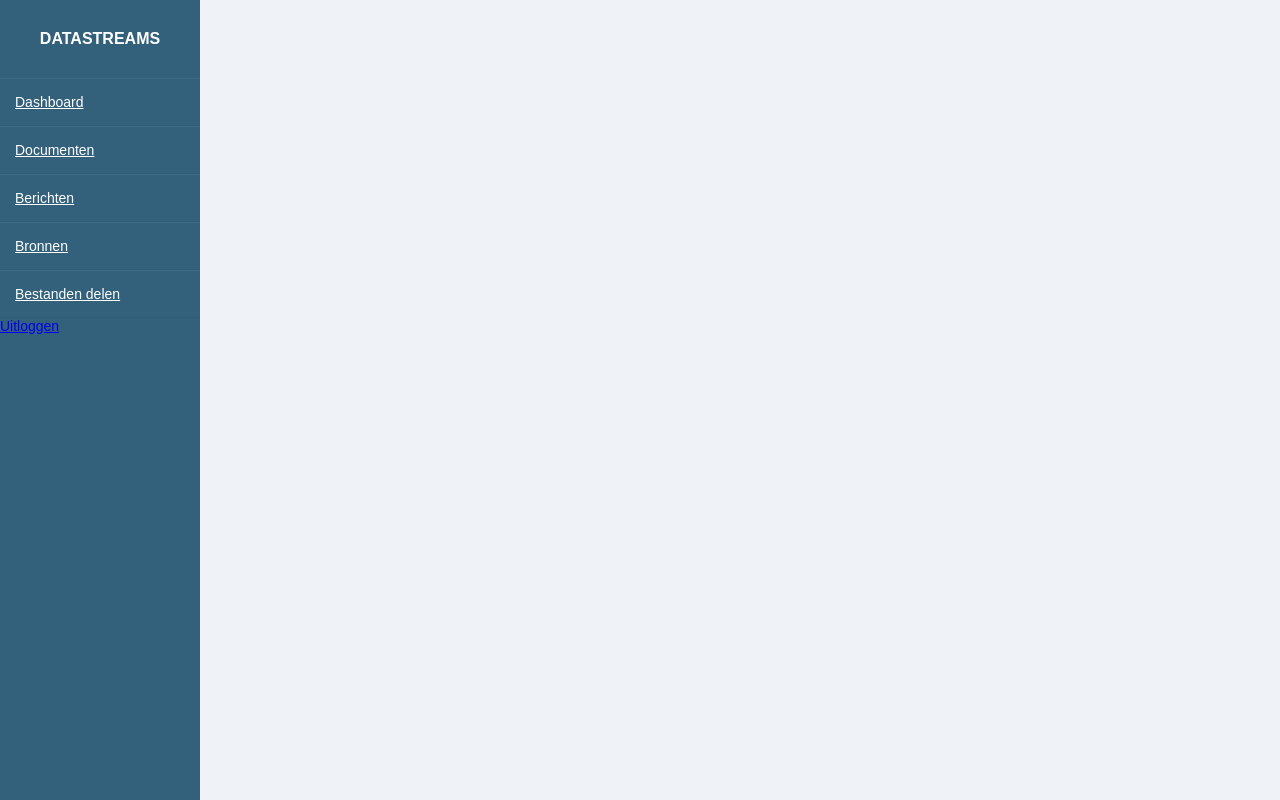
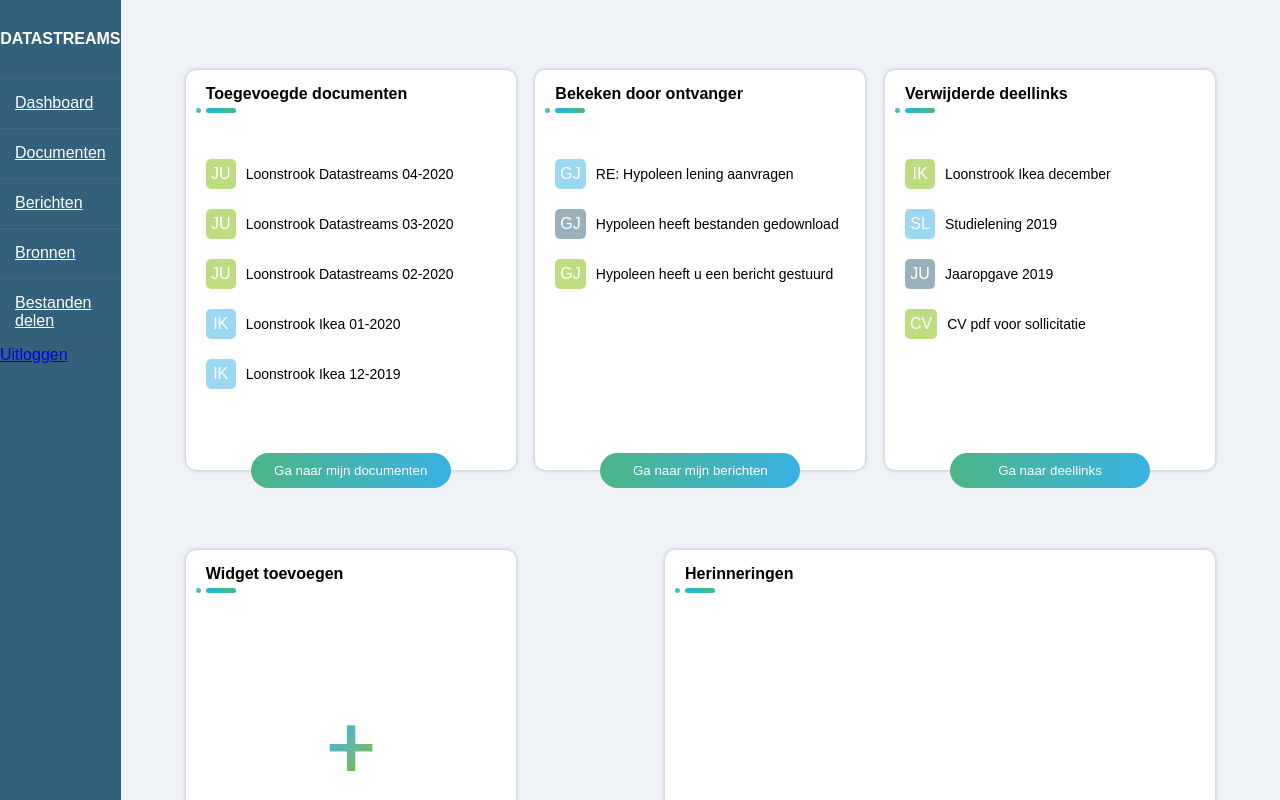
Before and after one commit to Thunder-Invader/Datastreams-nVisionVue, a Vue app in the folder datastreams/: page /Dashboard in a window 1280 px wide. Shown: the top 800 px of the page. Built offline with nearby package versions, Linux system fonts and the light colour scheme.

Commit message:
Setup first 4 components dashboard + created Messages page

```diff
--- a/datastreams/src/router.js
+++ b/datastreams/src/router.js
@@ -1,5 +1,6 @@
 import Vue from 'vue'
 import VueRouter from 'vue-router'
+import Berichten from './views/Berichten.vue'
 import Dashboard from './views/Dashboard.vue'
 import DocumentsPage from './views/DocumentsPage.vue'
 import SendingPage from './views/SendingPage.vue'
@@ -9,7 +10,8 @@ Vue.use(VueRouter)
 const routes = [
   { path: '/Dashboard', component: Dashboard },
   { path: '/Documents', component: DocumentsPage },
-  { path: '/Sending', component: SendingPage }
+  { path: '/Sending', component: SendingPage },
+  { path: '/Berichten', component: Berichten }
 ]
 
 const router = new VueRouter({
--- a/datastreams/src/scss/_colors.scss
+++ b/datastreams/src/scss/_colors.scss
@@ -5,5 +5,10 @@ $primary-green: #7EBB05;
 $secondary-green: #4CB587;
 $datastreams-silver: #E1E8F2;
 
+//Tile colors
+$green-tile: rgba($primary-green, 0.5);
+$blue-tile: rgba($secondary-blue, 0.5);
+$gray-tile: rgba($primary-blue, 0.5);
+
 //Body Background
 $body-bg: #EFF3F8;
--- /dev/null
+++ b/datastreams/src/scss/_dashboard.scss
@@ -0,0 +1,64 @@
+.dashboard {
+    display: flex;
+    flex-wrap: wrap;
+    justify-content: space-between;
+
+    .dashboard__component__items__item {
+        display: flex;
+        align-items: center;
+
+        &:not(:last-child) {
+            margin-bottom: 20px;
+        }
+
+        .dashboard__component__items__item__sender {
+            display: flex;
+            justify-content: center;
+            align-items: center;
+            min-width: 30px;
+            min-height: 30px;
+            padding: 5px;
+            margin-right: 10px;
+            color: #fff;
+            text-align: center;
+            text-transform: uppercase;
+            border-radius: 5px;
+        }
+
+        .dashboard__component__items__item__sender--green {
+            background-color: $green-tile;
+        }
+
+        .dashboard__component__items__item__sender--blue {
+            background-color: $blue-tile;
+        }
+
+        .dashboard__component__items__item__sender--gray {
+            background-color: $gray-tile;
+        }
+
+        .dashboard__component__items__item__content {
+            font-size: 0.875rem;
+        }
+    }
+
+    .dashboard__component__action {
+        position: absolute;
+        bottom: calc(0% - 17.5px);
+        left: calc(50% - 100px);
+        transition: transform 0.5s ease-out;
+
+        &:hover,
+        &:focus {
+            transform: translate(0, -5px) !important;
+            transition: 0.5s ease-in-out;
+        }
+    }
+
+    .dashboard__component__add {
+        position: absolute;
+        left: 50%;
+        top: 50%;
+        transform: translate(-50%, -50%);
+    }
+}
--- a/datastreams/src/scss/_elements.scss
+++ b/datastreams/src/scss/_elements.scss
@@ -1,3 +1,4 @@
+// Buttons
 .btn-primary {
     height: 35px;
     background-color: $primary-blue;
@@ -8,3 +9,55 @@
     max-width: 200px;
     border: none;
 }
+
+//Dashboard components
+.dashboard__component {
+    position: relative;
+    min-width: 330px;
+    max-width: 330px;
+    min-height: 400px;
+    max-height: 400px;
+    padding: 15px 20px;
+    margin-bottom: 5rem;
+    background-color: #fff;
+    box-shadow: 0px 0px 4px rgba(0, 0, 0, 0.25);
+    border-radius: 10px;
+
+    @media only screen and (min-width: 1200px) {
+        //
+    }
+}
+
+.dashboard__component--wide {
+    min-width: 550px;
+    max-width: 660px;
+}
+
+//Title with blob
+.title-blob {
+    position: relative;
+    margin-bottom: 3.5rem;
+
+    &:before {
+        content: "";
+        position: absolute;
+        background-image: linear-gradient(90deg, #1dbadf 0%, #4eb587 100%);
+        border-radius: 20px;
+        bottom: -10px;
+        height: 5px;
+        left: -10px;
+        width: 5px;
+        opacity: 0.9;
+    }
+
+    &:after {
+        content: "";
+        position: absolute;
+        background-image: linear-gradient(90deg, #1dbadf 0%, #4eb587 100%);
+        border-radius: 20px;
+        bottom: -10px;
+        height: 5px;
+        left: 0px;
+        width: 30px;
+    }
+}
--- a/datastreams/src/scss/_toplevel.scss
+++ b/datastreams/src/scss/_toplevel.scss
@@ -1,4 +1,5 @@
 @import 'colors.scss';
+@import 'dashboard.scss';
 @import 'elements.scss';
 @import 'navigation.scss';
 @import 'typography.scss';
@@ -12,5 +13,5 @@
 body {
     font-family: $font-primary;
     background-color: $body-bg;
-    font-size: 0.875rem;
+    font-size: 1rem;
 }
--- /dev/null
+++ b/datastreams/src/views/Berichten.vue
@@ -0,0 +1,18 @@
+<template>
+  <Container title="Berichten">
+    Berichten
+  </Container>
+</template>
+
+<script>
+export default {
+  name: 'DocumentsPage',
+  components: {
+
+  }
+};
+</script>
+
+<style scoped>
+
+</style>
--- a/datastreams/src/views/Dashboard.vue
+++ b/datastreams/src/views/Dashboard.vue
@@ -1,7 +1,153 @@
 <template>
   <Container title="Dashboard">
     <div id="index">
-
+      <div class="dashboard">
+        <div class="dashboard__component">
+          <h4 class="dashboard__component__title title-blob">
+            Toegevoegde documenten
+          </h4>
+          <div class="dashboard__component__items">
+            <div class="dashboard__component__items__item">
+              <div class="dashboard__component__items__item__sender dashboard__component__items__item__sender--green">
+                ju
+              </div>
+              <div class="dashboard__component__items__item__content">
+                Loonstrook Datastreams 04-2020
+              </div>
+            </div>
+            <div class="dashboard__component__items__item">
+              <div class="dashboard__component__items__item__sender dashboard__component__items__item__sender--green">
+                ju
+              </div>
+              <div class="dashboard__component__items__item__content">
+                Loonstrook Datastreams 03-2020
+              </div>
+            </div>
+            <div class="dashboard__component__items__item">
+              <div class="dashboard__component__items__item__sender dashboard__component__items__item__sender--green">
+                ju
+              </div>
+              <div class="dashboard__component__items__item__content">
+                Loonstrook Datastreams 02-2020
+              </div>
+            </div>
+            <div class="dashboard__component__items__item">
+              <div class="dashboard__component__items__item__sender dashboard__component__items__item__sender--blue">
+                ik
+              </div>
+              <div class="dashboard__component__items__item__content">
+                Loonstrook Ikea 01-2020
+              </div>
+            </div>
+            <div class="dashboard__component__items__item">
+              <div class="dashboard__component__items__item__sender dashboard__component__items__item__sender--blue">
+                ik
+              </div>
+              <div class="dashboard__component__items__item__content">
+                Loonstrook Ikea 12-2019
+              </div>
+            </div>
+          </div>
+          <router-link to="/Documents">
+            <button class="dashboard__component__action btn-primary">
+                Ga naar mijn documenten
+            </button>
+          </router-link>
+        </div>
+        <div class="dashboard__component">
+          <h4 class="dashboard__component__title title-blob">
+            Bekeken door ontvanger
+          </h4>
+          <div class="dashboard__component__items">
+            <div class="dashboard__component__items__item">
+              <div class="dashboard__component__items__item__sender dashboard__component__items__item__sender--blue">
+                gj
+              </div>
+              <div class="dashboard__component__items__item__content">
+                RE: Hypoleen lening aanvragen
+              </div>
+            </div>
+            <div class="dashboard__component__items__item">
+              <div class="dashboard__component__items__item__sender dashboard__component__items__item__sender--gray">
+                gj
+              </div>
+              <div class="dashboard__component__items__item__content">
+                Hypoleen heeft bestanden gedownload
+              </div>
+            </div>
+            <div class="dashboard__component__items__item">
+              <div class="dashboard__component__items__item__sender dashboard__component__items__item__sender--green">
+                gj
+              </div>
+              <div class="dashboard__component__items__item__content">
+                Hypoleen heeft u een bericht gestuurd
+              </div>
+            </div>
+          </div>
+          <router-link to="/Berichten">
+            <button class="dashboard__component__action btn-primary">
+                Ga naar mijn berichten
+            </button>
+          </router-link>
+        </div>
+        <div class="dashboard__component">
+          <h4 class="dashboard__component__title title-blob">
+            Verwijderde deellinks
+          </h4>
+          <div class="dashboard__component__items">
+            <div class="dashboard__component__items__item">
+              <div class="dashboard__component__items__item__sender dashboard__component__items__item__sender--green">
+                ik
+              </div>
+              <div class="dashboard__component__items__item__content">
+                Loonstrook Ikea december
+              </div>
+            </div>
+            <div class="dashboard__component__items__item">
+              <div class="dashboard__component__items__item__sender dashboard__component__items__item__sender--blue">
+                sl
+              </div>
+              <div class="dashboard__component__items__item__content">
+                Studielening 2019
+              </div>
+            </div>
+            <div class="dashboard__component__items__item">
+              <div class="dashboard__component__items__item__sender dashboard__component__items__item__sender--gray">
+                ju
+              </div>
+              <div class="dashboard__component__items__item__content">
+                Jaaropgave 2019
+              </div>
+            </div>
+            <div class="dashboard__component__items__item">
+              <div class="dashboard__component__items__item__sender dashboard__component__items__item__sender--green">
+                cv
+              </div>
+              <div class="dashboard__component__items__item__content">
+                CV pdf voor sollicitatie
+              </div>
+            </div>
+          </div>
+          <router-link to="/Documents">
+            <button class="dashboard__component__action btn-primary">
+                Ga naar deellinks
+            </button>
+          </router-link>
+        </div>
+        <div class="dashboard__component">
+          <h4 class="dashboard__component__title title-blob">
+            Widget toevoegen
+          </h4>
+          <div class="dashboard__component__add">
+            <img src="../assets/img/AddWidget.png" alt="Toevoegen">
+          </div>
+        </div>
+        <div class="dashboard__component dashboard__component--wide">
+          <h4 class="dashboard__component__title title-blob">
+            Herinneringen
+          </h4>
+        </div>
+      </div>
     </div>
   </Container>
 </template>
```
Also changed, not shown: datastreams/src/assets/img/AddWidget.png (added).
